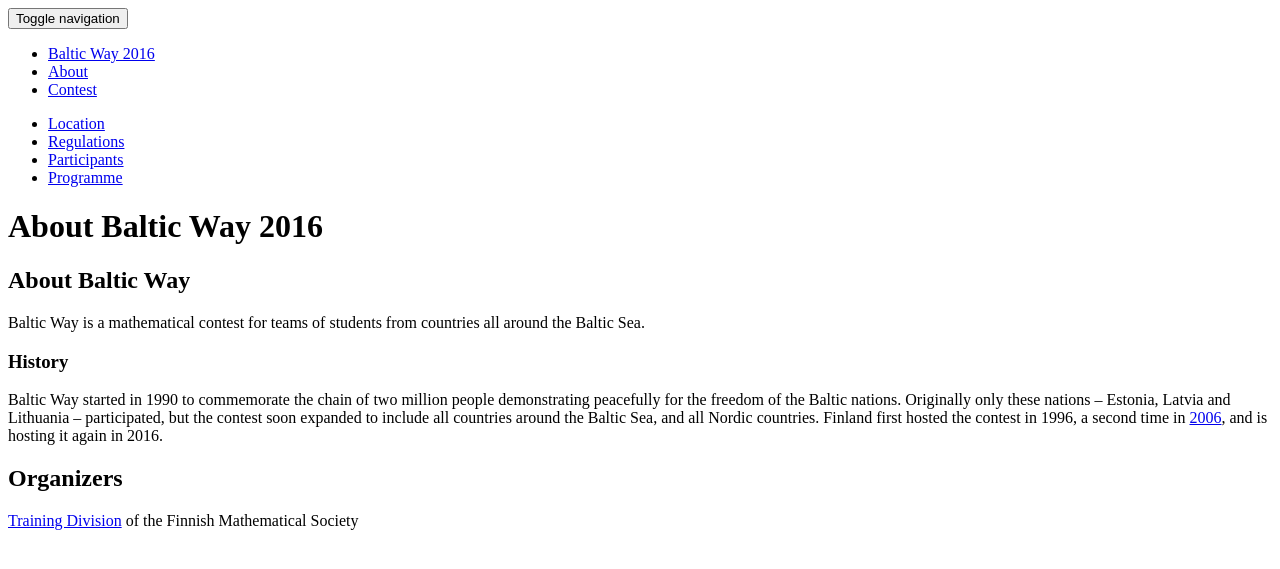
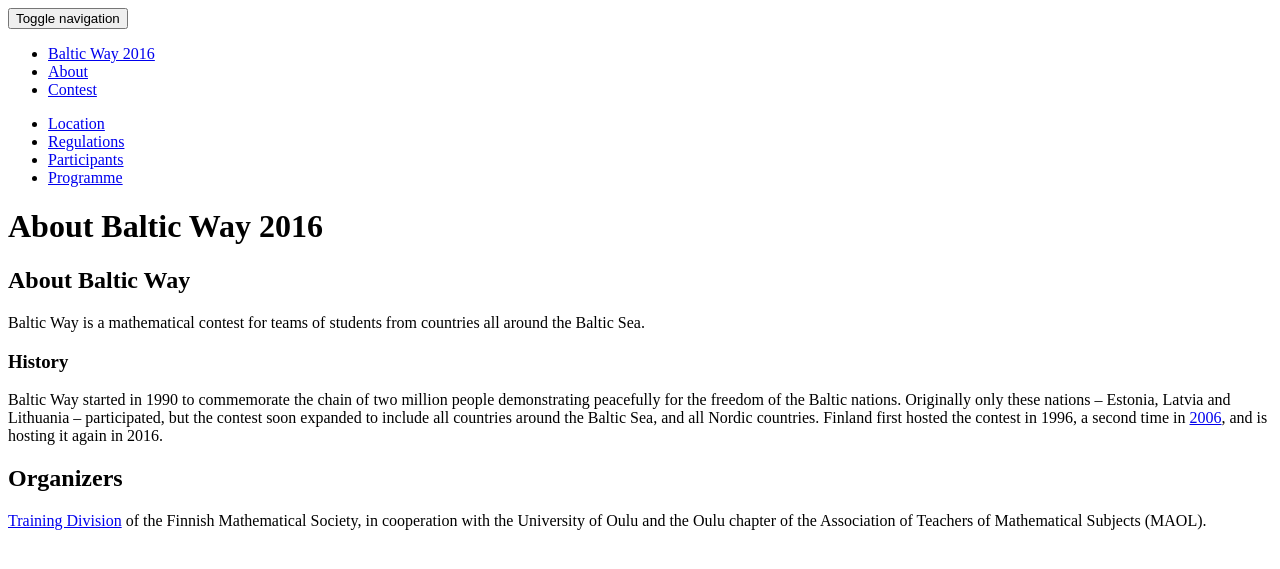
Before and after one commit to matematiikkakilpailut/matematiikkakilpailut.github.io, a Jekyll site: the page built from BW2016/about/index.md, in a window 1280 px wide. Shown: the top 569 px of the page. Built offline with Jekyll 4.4.1, drawn with Linux system fonts in a browser that asks for light colours; nearby versions of some CDN libraries; a style sheet for code colours, icons or effects is not loaded.

Commit message:
Pieni täydennys

```diff
--- a/BW2016/about/index.md
+++ b/BW2016/about/index.md
@@ -24,4 +24,4 @@
 
 ## Organizers
 
-[Training Division](/english/) of the Finnish Mathematical Society
+[Training Division](/english/) of the Finnish Mathematical Society, in cooperation with the University of Oulu and the Oulu chapter of the Association of Teachers of Mathematical Subjects (MAOL).
```
